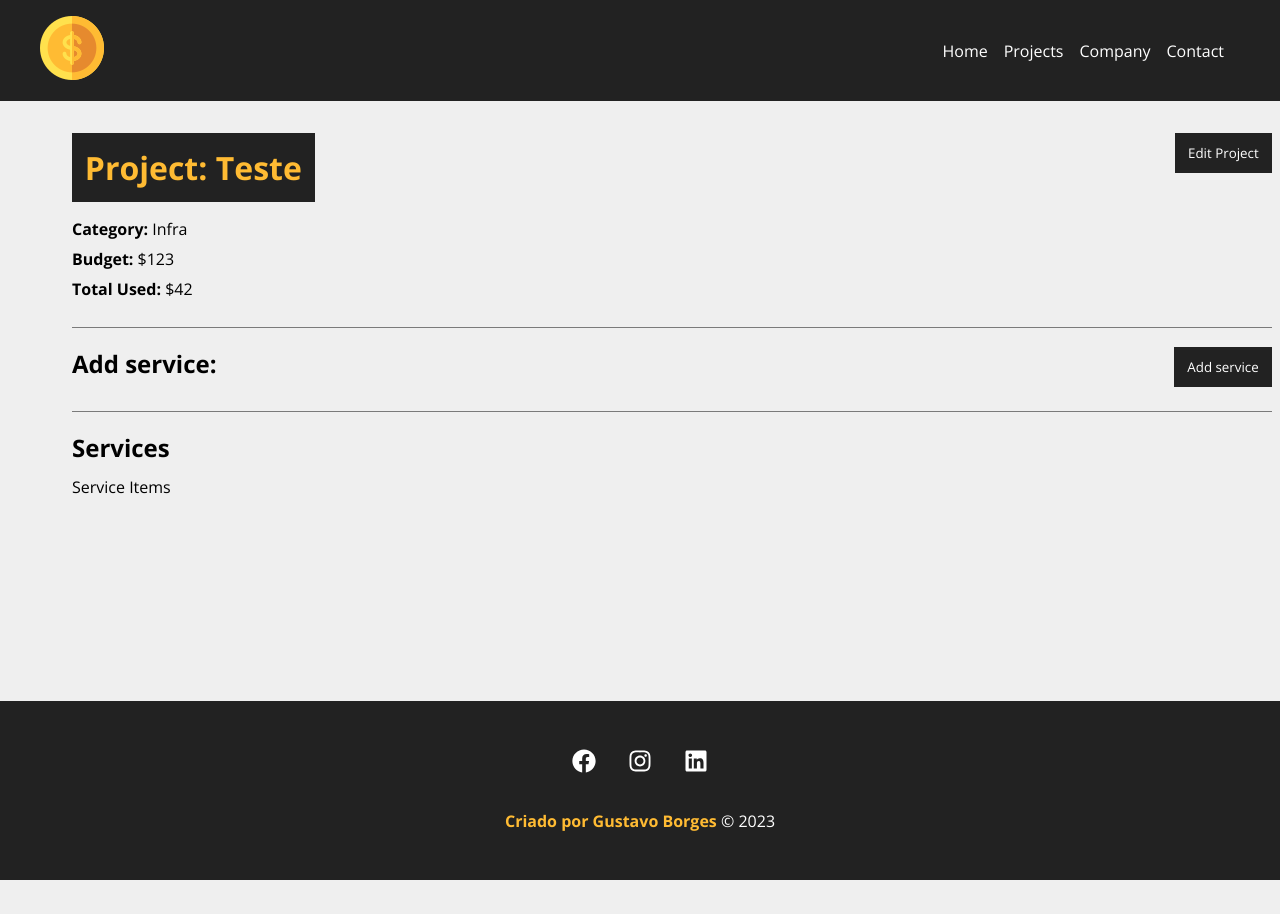
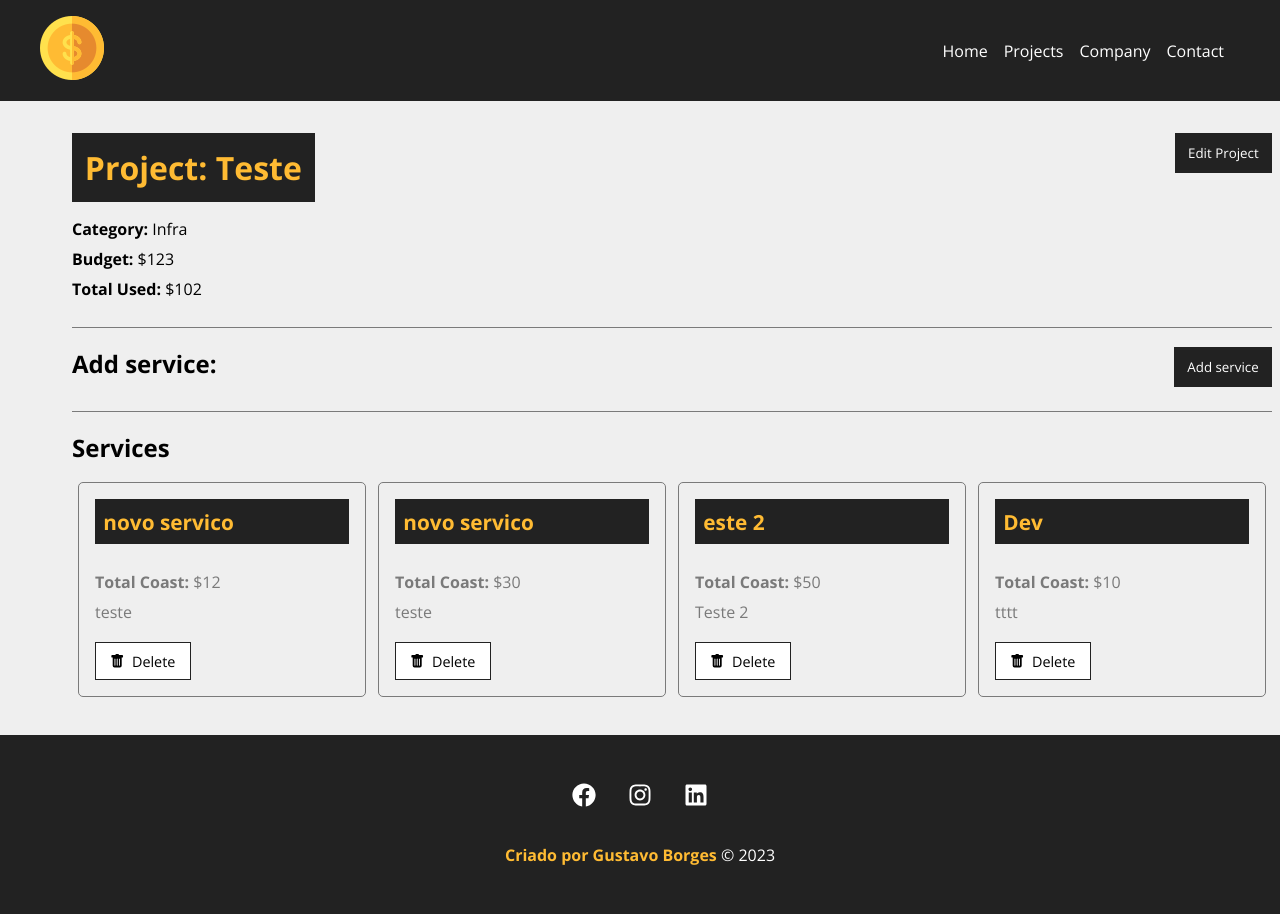
Before and after one commit to Gustavo-BS/costs_project, a React (Create React App) app: page /project/1 in a window 1280 px wide. Shown: the top 914 px of the page. Before the commit the page ends 880 px from the top, so only its background shows below. Built offline with nearby package versions, Linux system fonts and the light colour scheme; data requests are answered from the project's data file.

Commit message:
added services card

```diff
--- a/db.json
+++ b/db.json
@@ -7,7 +7,7 @@
         "id": "1",
         "name": "Infra"
       },
-      "cost": 42,
+      "cost": 102,
       "services": [
         {
           "name": "novo servico",
@@ -20,6 +20,18 @@
           "cost": "30",
           "description": "teste",
           "id": "23bc7ef8-b523-4434-9746-769b660c9f6a"
+        },
+        {
+          "name": "este 2",
+          "cost": "50",
+          "description": "Teste 2",
+          "id": "d6bf3d3c-67ff-4559-aa5c-26aff544b640"
+        },
+        {
+          "name": "Dev",
+          "cost": "10",
+          "description": "tttt",
+          "id": "6ac7d05a-525b-4c58-87f8-b5d8f9ceb376"
         }
       ],
       "id": 1
--- a/src/components/pages/Project.js
+++ b/src/components/pages/Project.js
@@ -10,14 +10,18 @@ import Loading from '../layout/Loading'
 import Container from '../layout/Container'
 import ProjectForm from '../project/ProjectForm'
 import ServiceForm from '../service/ServiceForm';
+import ServiceCard from '../service/ServiceCard';
+
 
 
 function Project() {
 
     const { id } = useParams();
+
     const [project, setProject] = useState([])
+    const [services, setServices] = useState([])
     const [showProjectForm, setShowProjectForm] = useState(false)
-    const [showServiceForm, setShowSertviceForm] = useState()
+    const [showServiceForm, setShowServiceForm] = useState()
     const [message, setMessage] = useState()
     const [type, setType] = useState()
 
@@ -31,8 +35,8 @@ function Project() {
             })
                 .then(resp => resp.json())
                 .then((data) => {
-                    console.log(data)
                     setProject(data)
+                    setServices(data.services)
                 })
                 .catch(err => console.log(err))
         }, 300)
@@ -91,10 +95,13 @@ function Project() {
         })
         .then((resp) => resp.json())
         .then((data) =>{
-            //exibir servicos
-            console.log(data)
+            setShowServiceForm(false)
         })
         .catch(err => console.log(err))
+    }
+
+    function removeService(){
+
     }
 
     function toggleProjectForm(){
@@ -102,7 +109,7 @@ function Project() {
     }
 
     function toggleServiceForm(){
-        setShowSertviceForm(!showServiceForm)
+        setShowServiceForm(!showServiceForm)
     }
 
     return (<>
@@ -153,7 +160,23 @@ function Project() {
                 </div>
                 <h2>Services</h2>
                 <Container customClass="start">
-                    <p>Service Items</p>
+                    {services.length > 0 &&
+                        services.map((services) =>(
+                            <ServiceCard
+                             id={services.id}
+                             name={services.name}
+                             cost={services.cost}
+                             description={services.description}
+                             key={services.id}
+                             handleRemove={removeService}
+                            />
+
+
+                        ))
+                    }
+                    {services.length === 0 && <p>There are no registered services</p>
+
+                    }
                 </Container>
               </Container>
             </div>
--- /dev/null
+++ b/src/components/service/ServiceCard.js
@@ -0,0 +1,27 @@
+import styles from '../project/ProjectCard.module.css'
+import { BsFillTrashFill } from 'react-icons/bs'
+
+function ServiceCard({id, name, cost, description, handleRemove}){
+
+    const remove = (e) => {
+
+    }
+
+    return (
+        <div className={styles.project_card}>
+            <h4>{name}</h4>
+            <p>
+                <span>Total Coast: </span> ${cost}
+            </p>
+            <p>{description}</p>
+            <div className={styles.project_card_actions}>
+                <button onClick={remove}>
+                    <BsFillTrashFill />
+                    Delete
+                </button>
+            </div>
+        </div>
+    )
+}
+
+export default ServiceCard
```
